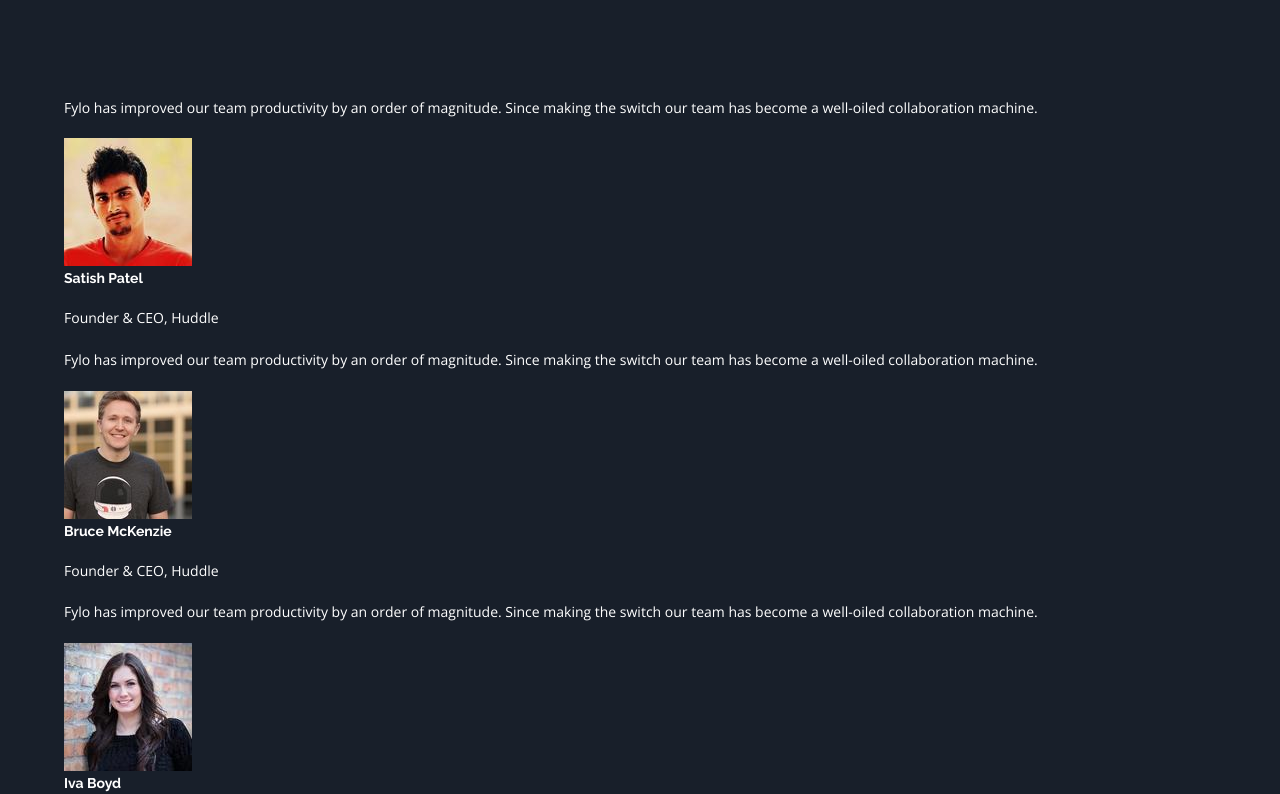
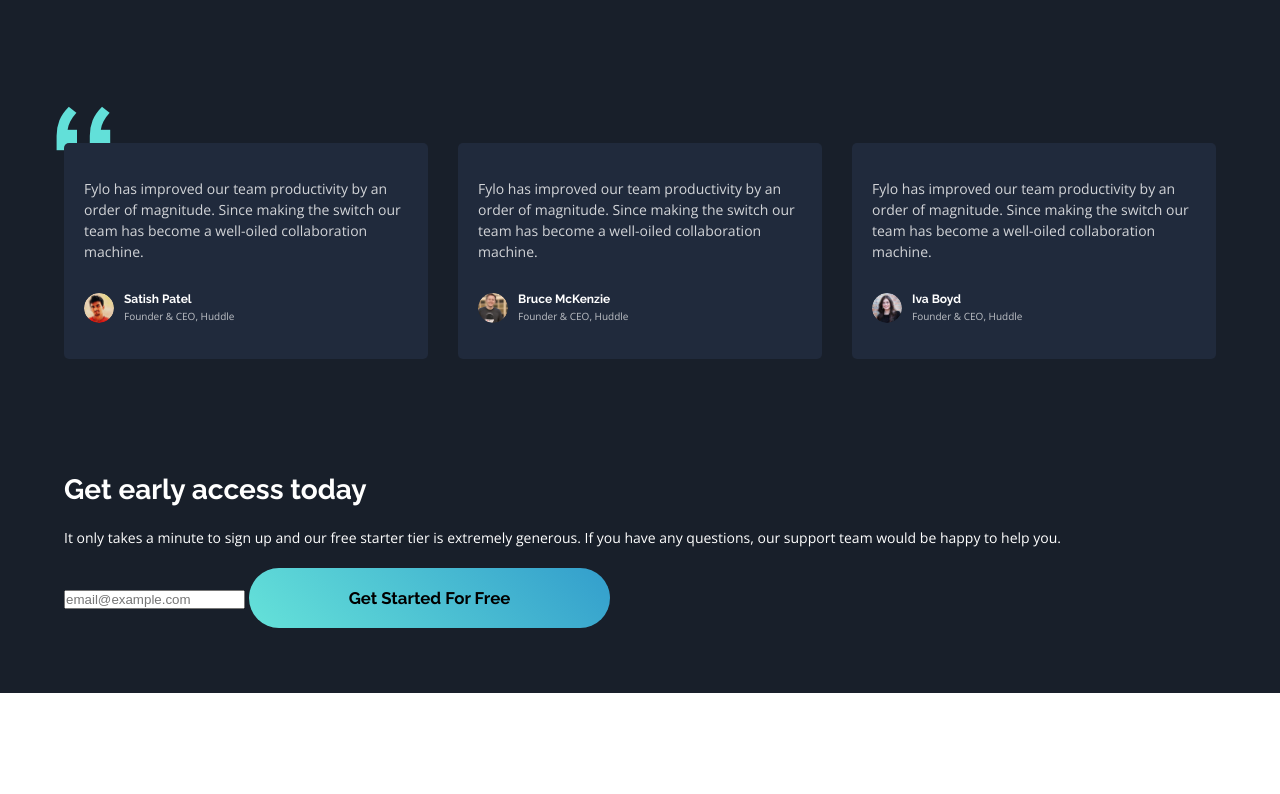
Before and after one commit to AbdullahiAA/fylo-landing-page-with-dark-theme, a plain HTML site: page index.html in a window 1280 px wide. Shown: the part 1947-2741 px from the top of the page. After the commit the page ends 2640 px from the top, so only its background shows below. Drawn offline with nearby package versions, Linux system fonts and the light colour scheme.

Commit message:
Testimonial Section Completed

```diff
--- a/css/_global.scss
+++ b/css/_global.scss
@@ -25,9 +25,17 @@ h1, h2, h3, h4, p {
 }
 
 h1 {
-    font-size: 1.7em; // 24px
+    font-size: 1.714em; // 24px
     font-weight: 700;
     line-height: 1.3;
+}
+
+h2 {
+    font-size: 1.571em; // 22px
+}
+
+h3 {
+    font-size: 1.428em; // 20px
 }
 
 p {
--- /dev/null
+++ b/css/_testimonials.scss
@@ -0,0 +1,75 @@
+#testimonials {
+
+    .testimonial__bg-quote {
+        position: absolute;
+        top: -2px;
+        left: 8px;
+        z-index: 0;
+    }
+
+    .container {
+        display: flex;
+        flex-direction: column;
+        gap: 30px;
+        position: relative;
+        margin-top: 45px;
+        margin-bottom: 45px;
+    }
+
+    .testimonial {
+        background-color: $darkBlueTestimonials;
+        padding: 35px 20px;
+        border-radius: 5px;
+        z-index: 1;
+    }
+
+    .testimonial__text {
+        margin-bottom: 30px;
+
+        p {
+            opacity: .8;
+        }
+    }
+
+    .testimonial__profile {
+        display: flex;
+        gap: 10px;
+        align-items: center;
+    }
+
+    .testimonial__photo-container {
+        width: 30px;
+        height: 30px;
+        overflow: hidden;
+        border-radius: 50%;
+
+        img {
+            width: 100%;
+            border-radius: 50%;
+        }
+    }
+
+    .testimonial__details {
+        h4 {
+            margin-bottom: .2rem;
+            font-size: 12px;
+        }
+
+        p {
+            margin-bottom: 0px;
+            opacity: .7;
+            font-size: 10px;
+        }
+    }
+
+    @media screen and (min-width: 768px) {
+        .testimonial__bg-quote {
+            top: -2px;
+            left: -8px;
+        }
+
+        .container {
+            flex-direction: row;
+        }
+    }
+}
--- a/css/styles.scss
+++ b/css/styles.scss
@@ -12,3 +12,4 @@ $white: hsl(0, 0%, 100%);
 @import "hero";
 @import "functionality";
 @import "productivity";
+@import "testimonials";
--- a/index.html
+++ b/index.html
@@ -100,6 +100,9 @@
 
     <section id="testimonials">
       <div class="container">
+        <!-- Background Quotes -->
+        <img class="testimonial__bg-quote" src="./images/bg-quotes.png" alt="Background Quotes">
+
         <div class="testimonial">
           <div class="testimonial__text">
             <p>Fylo has improved our team productivity by an order of magnitude. Since making the switch our team has become a well-oiled collaboration machine.</p>
```
Also changed, not shown: css/styles.css, 1 other file.
